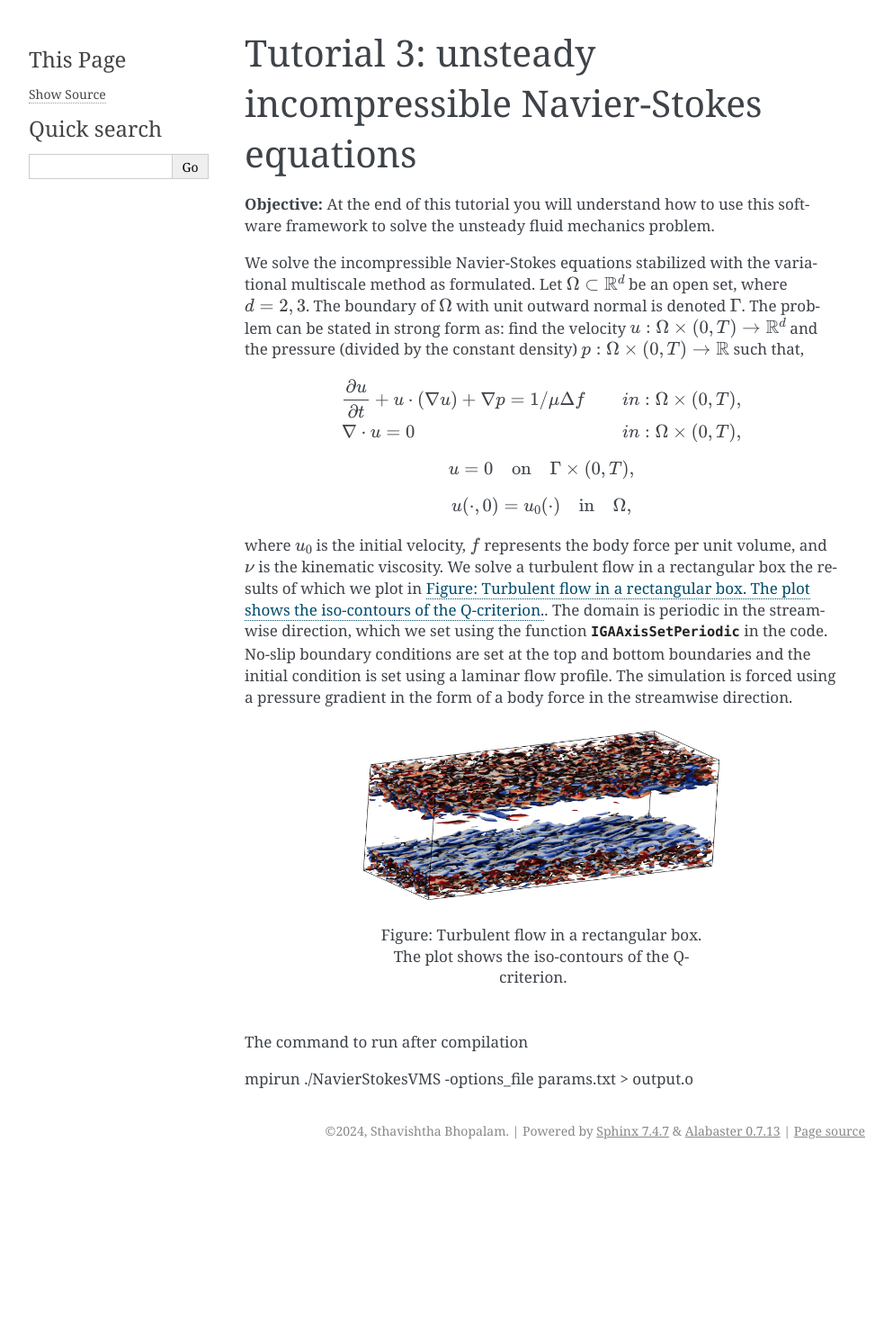
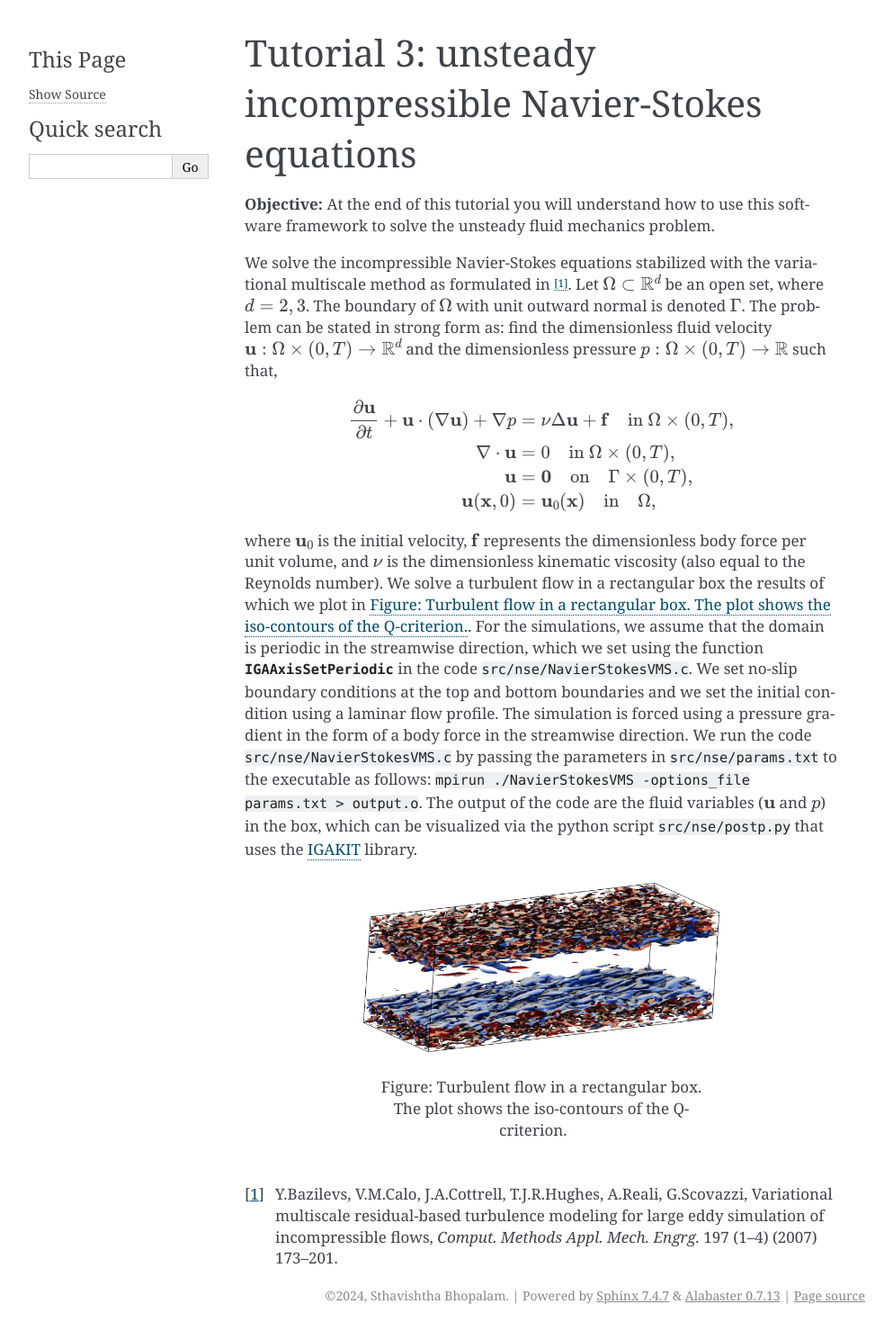
Before and after one commit to sthavishtha/petiga_beginner_docs, a Sphinx documentation site: the page built from docs/nse.rst, in a window 1280 px wide. Shown: the whole page at 90% size, without its empty margins (148-1141 px from the left). Built offline with Sphinx 7.4.7, drawn with Linux system fonts in a browser that asks for light colours; before the commit the page ends 1296 px from its top, so only the background shows below that.

Commit message:
corrected some typos

```diff
--- a/docs/nse.rst
+++ b/docs/nse.rst
@@ -7,27 +7,19 @@ Tutorial 3: unsteady incompressible Navier-Stokes equations
 **Objective:** At the end of this tutorial you will understand how to
 use this software framework to solve the unsteady fluid mechanics problem.
 
-We solve the incompressible Navier-Stokes equations stabilized with the variational multiscale method as formulated. Let :math:`\Omega \subset \mathbb{R}^d` be an open set, where :math:`d=2,3`. The boundary of :math:`\Omega` with unit outward normal is denoted :math:`\Gamma`. The problem can be stated in strong form as: find the velocity :math:`u: \Omega \times (0,T) \rightarrow \mathbb{R}^d` and the pressure (divided by the constant density) :math:`p: \Omega \times (0,T) \rightarrow \mathbb{R}` such that,
+We solve the incompressible Navier-Stokes equations stabilized with the variational multiscale method as formulated in [1]_. Let :math:`\Omega \subset \mathbb{R}^d` be an open set, where :math:`d=2,3`. The boundary of :math:`\Omega` with unit outward normal is denoted :math:`\Gamma`. The problem can be stated in strong form as: find the dimensionless fluid velocity :math:`\mathbf{u}: \Omega \times (0,T) \rightarrow \mathbb{R}^d` and the dimensionless pressure :math:`p: \Omega \times (0,T) \rightarrow \mathbb{R}` such that,
 
 .. math::
    :nowrap:
 
-   \[
-   \begin{align*}
-   &\frac{\partial u}{\partial t} + u\cdot(\nabla u) + \nabla p = 1/\mu\Delta f &in  :\Omega\times(0,T),\\
-   &\nabla\cdot u = 0 &in :\Omega\times(0,T),
-   \end{align*}
-   \]
+   \begin{align}
+      \frac{\partial \mathbf{u}}{\partial t} + \mathbf{u}\cdot(\nabla \mathbf{u}) + \nabla p &= \nu \Delta \mathbf{u} + \mathbf{f} \quad \text{in} \ \Omega \times (0,T), \\
+      \nabla \cdot \mathbf{u} & = 0 \quad \text{in} \ \Omega \times (0,T), \\
+      \mathbf{u} &= \mathbf{0} \quad \text{on} \quad \Gamma \times (0,T), \\
+      \mathbf{u}(\mathbf{x}, 0) &= \mathbf{u}_0(\mathbf{x}) \quad \text{in} \quad \Omega,
+   \end{align}
 
-.. math::
-
-   u = 0 \quad \text{on} \quad \Gamma \times (0,T),
-
-.. math::
-
-   u(\cdot, 0) = u_0(\cdot) \quad \text{in} \quad \Omega,
-
-where :math:`u_0` is the initial velocity, :math:`f` represents the body force per unit volume, and :math:`\nu` is the kinematic viscosity. We solve a turbulent flow in a rectangular box the results of which we plot in :ref:`nse_plot`. The domain is periodic in the streamwise direction, which we set using the function :envvar:`IGAAxisSetPeriodic` in the code. No-slip boundary conditions are set at the top and bottom boundaries and the initial condition is set using a laminar flow profile. The simulation is forced using a pressure gradient in the form of a body force in the streamwise direction.
+where :math:`\mathbf{u}_0` is the initial velocity, :math:`\mathbf{f}` represents the dimensionless body force per unit volume, and :math:`\nu` is the dimensionless kinematic viscosity (also equal to the Reynolds number). We solve a turbulent flow in a rectangular box the results of which we plot in :ref:`nse_plot`. For the simulations, we assume that the domain is periodic in the streamwise direction, which we set using the function :envvar:`IGAAxisSetPeriodic` in the code :file:`src/nse/NavierStokesVMS.c`. We set no-slip boundary conditions at the top and bottom boundaries and we set the initial condition using a laminar flow profile. The simulation is forced using a pressure gradient in the form of a body force in the streamwise direction. We run the code :file:`src/nse/NavierStokesVMS.c` by passing the parameters in :file:`src/nse/params.txt` to the executable as follows: ``mpirun ./NavierStokesVMS -options_file params.txt > output.o``. The output of the code are the fluid variables (:math:`\mathbf{u}` and :math:`p`) in the box, which can be visualized via the python script :file:`src/nse/postp.py` that uses the `IGAKIT`_ library.
 
 .. _nse_plot:
 
@@ -38,9 +30,9 @@ where :math:`u_0` is the initial velocity, :math:`f` represents the body force p
 
    Figure: Turbulent flow in a rectangular box. The plot shows the iso-contours of the Q-criterion.
 
-The command to run after compilation
+.. _IGAKIT: https://github.com/dalcinl/igakit
 
-mpirun ./NavierStokesVMS -options_file params.txt > output.o
+.. [1] Y.Bazilevs, V.M.Calo, J.A.Cottrell, T.J.R.Hughes, A.Reali, G.Scovazzi, Variational multiscale residual-based turbulence modeling for large eddy simulation of incompressible flows, *Comput. Methods Appl. Mech. Engrg.* 197 (1–4) (2007) 173–201.
 
 .. Local Variables:
 .. mode: rst
```
Also changed, not shown: docs/hyperelastic.rst (+5 -5 lines), 2 other files.
